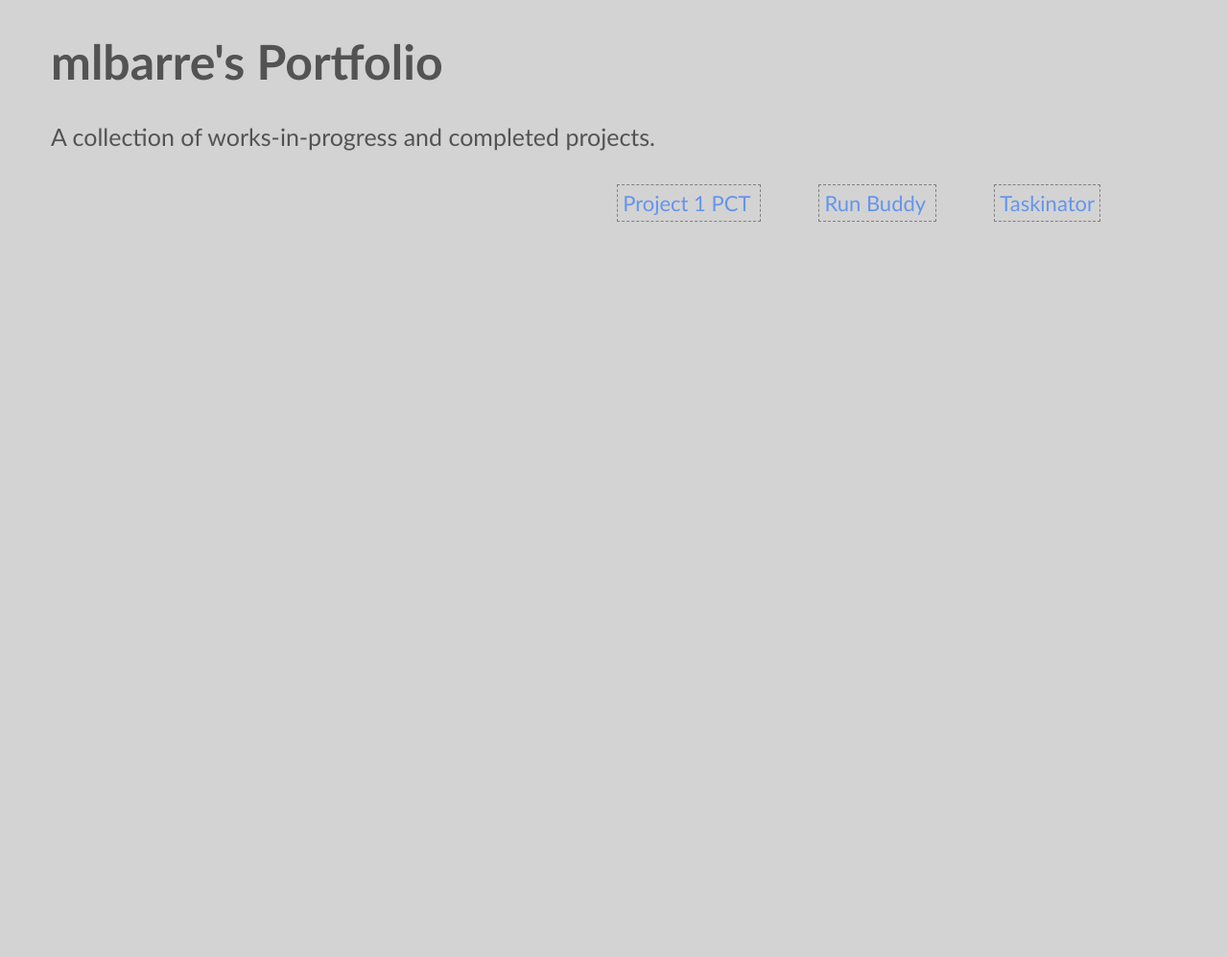
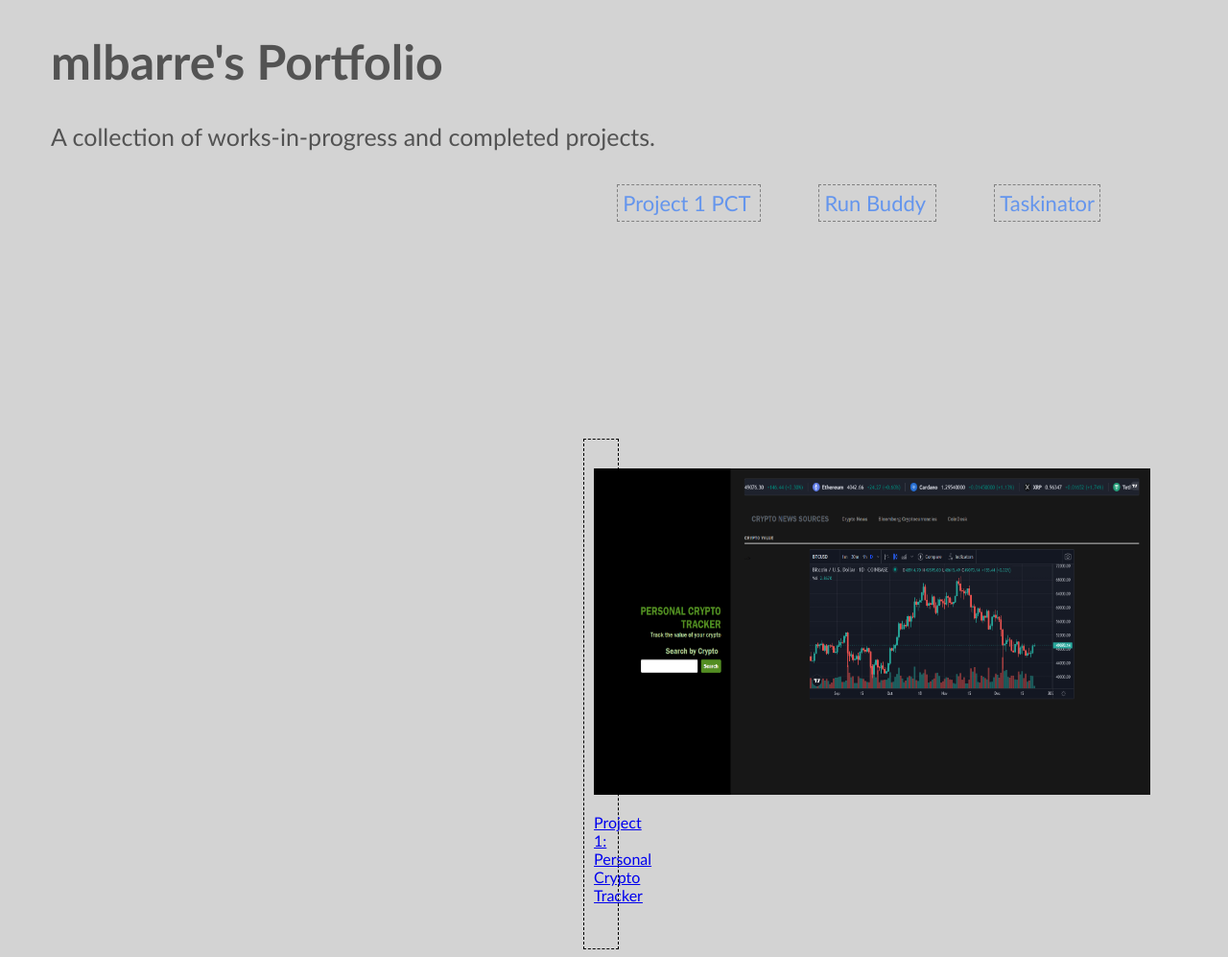
Before and after one commit to mlbarre/portfolio, a plain HTML site: page index.html in a window 1280 px wide. Shown: the whole page at 96% size. Before the commit the page ends 800 px from the top, so only its background shows below. Drawn offline with Linux system fonts and the light colour scheme.

Commit message:
added project-1, will need to update css, tried adding text to hover over img, will continue to add

```diff
--- a/index.html
+++ b/index.html
@@ -27,9 +27,11 @@
     </header>
 </head>
 <main>
-    <section id="project-1" class="cards"></section>
-    <section class="portfolios">
-
+    <section id="project-1" class="cards">
+        <a href="https://mikebashford.github.io/personal-crypto-tracker/">
+        <img src="screenshot-project1.png" alt="Personal Crypto Tracker, A black and green website to track your own personal coins." />
+        <p class="img-text">Project 1: Personal Crypto Tracker</p>
+    </a>
     </section>
 </main>
 <body>
--- a/style.css
+++ b/style.css
@@ -63,4 +63,28 @@ header ul li a {
     background-color: white;
 } */
 
-.cards
+.cards {
+    border: 1px dashed black;
+    margin: 300px 700px 0 600px;
+    padding: 30px 25px 30px 10px;
+}
+
+img {
+    width: 580px;
+    height: 340px;
+}
+/*
+.img-text {
+    position: relative;
+    margin: 0;
+    background-color: rgba(29,106,154,0.72);
+    color: #fff;
+    visibility: hidden;
+    opacity: 0;
+    transition: opacity .2s, visibility .2s;
+}
+
+img:hover .img-text {
+    visibility: visible;
+    opacity: 1;
+} */
```
Also changed, not shown: screenshot-project1.png (added).
